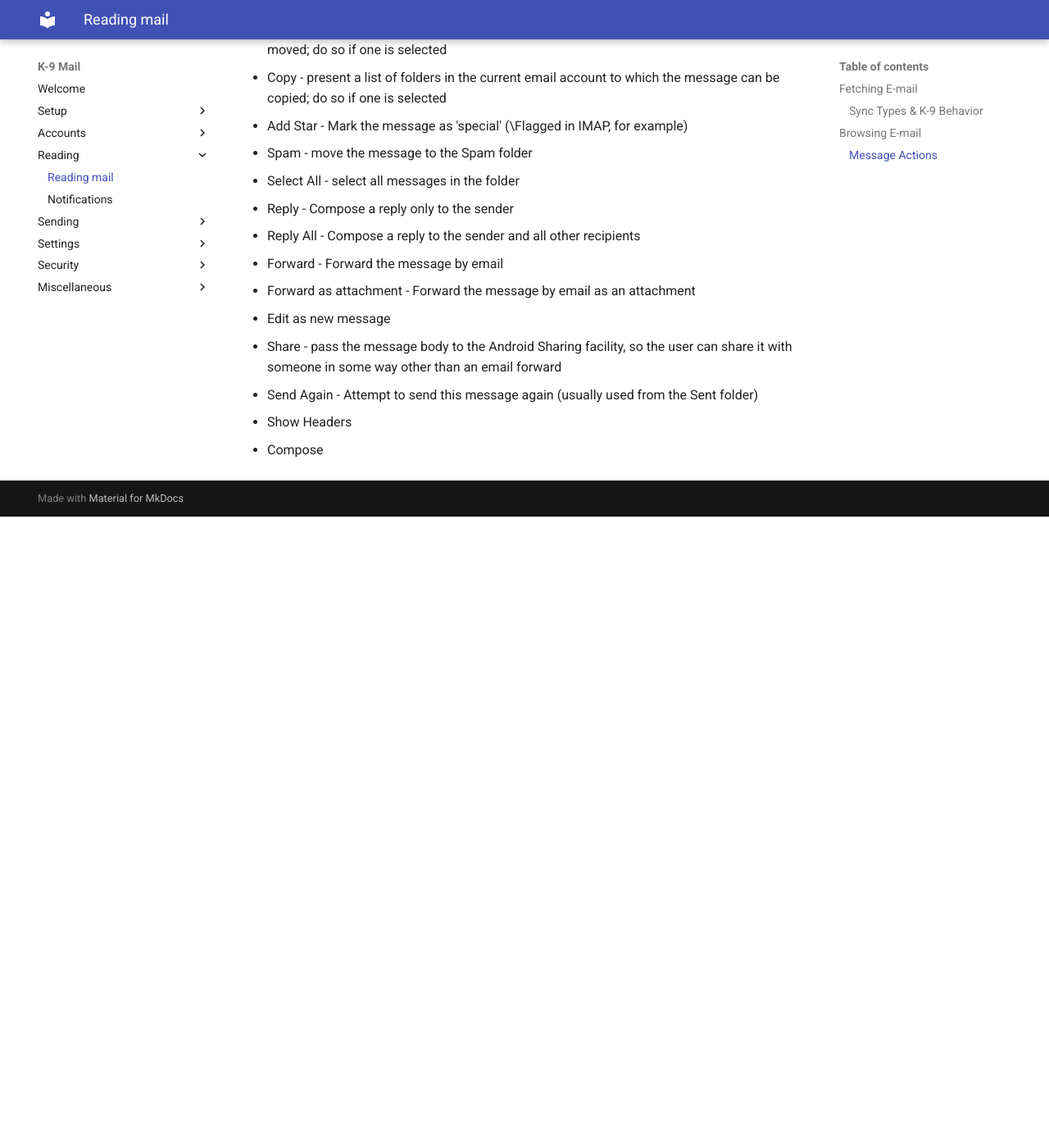
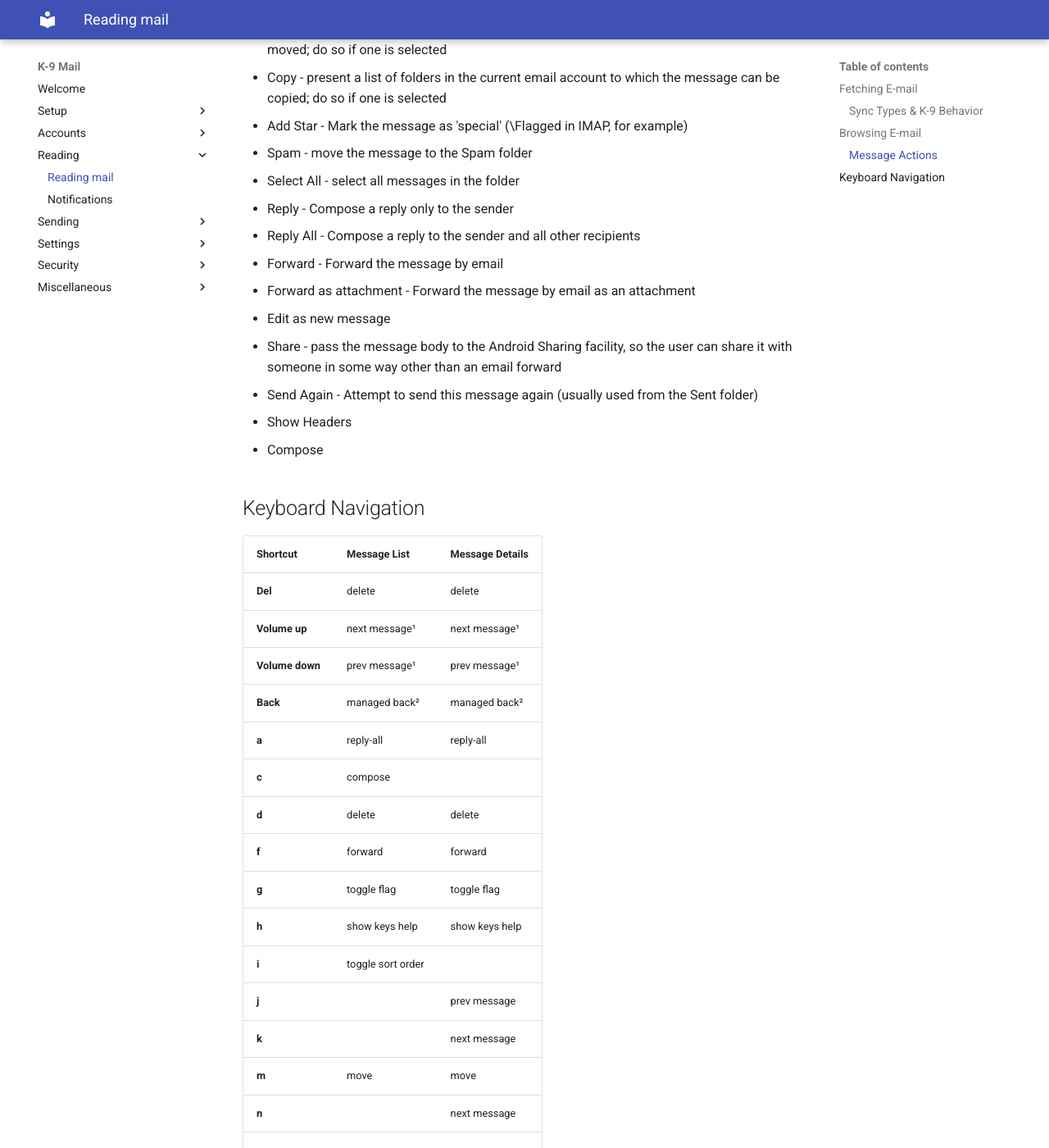
Before and after one commit to k9mail/k9mail-docs, an MkDocs documentation site: the page built from docs/en/current/reading/reading.md, in a window 1280 px wide and 1400 px high, scrolled down 3464 px. Shown: the whole window at 82% size. Built offline with MkDocs 1.6.1 and Material for MkDocs 9.7.7, drawn with Linux system fonts in a browser that asks for light colours; before the commit the page ends 4094 px from its top, so only the background shows below that; some of the changed text lies outside the part shown.

Commit message:
reinstate keyboard shortcuts

```diff
--- a/docs/en/current/reading/reading.md
+++ b/docs/en/current/reading/reading.md
@@ -75,3 +75,36 @@
 * Send Again - Attempt to send this message again (usually used from the Sent folder)
 * Show Headers
 * Compose
+
+## Keyboard Navigation
+
+| Shortcut        | Message List      | Message Details |
+| --------------- | ----------------- | --------------- |
+| **Del**         | delete            | delete          |
+| **Volume up**   | next message¹     | next message¹   |
+| **Volume down** | prev message¹     | prev message¹   |
+| **Back**        | managed back²     | managed back²   |
+| **a**           | reply-all         | reply-all       |
+| **c**           | compose           |                 |
+| **d**           | delete            | delete          |
+| **f**           | forward           | forward         |
+| **g**           | toggle flag       | toggle flag     |
+| **h**           | show keys help    | show keys help  |
+| **i**           | toggle sort order |                 |
+| **j**           |                   | prev message    |
+| **k**           |                   | next message    |
+| **m**           | move              | move            |
+| **n**           |                   | next message    |
+| **p**           |                   | prev message    |
+| **q**           | up-to folder list |                 |
+| **r**           | reply             | reply           |
+| **o**           | cycle sort key    |                 |
+| **s**           | toggle selected   | move-to-spam    |
+| **u**           | mark as unread    | mark as unread  |
+| **v**           | archive           | archive         |
+| **y**           | copy              | copy            |
+| **shift-z**     |                   | zoom in         |
+| **z**           | toggle read       | zoom out        |
+
+¹ if manage volume keys is turned on
+² if manage back button is turned on
```
